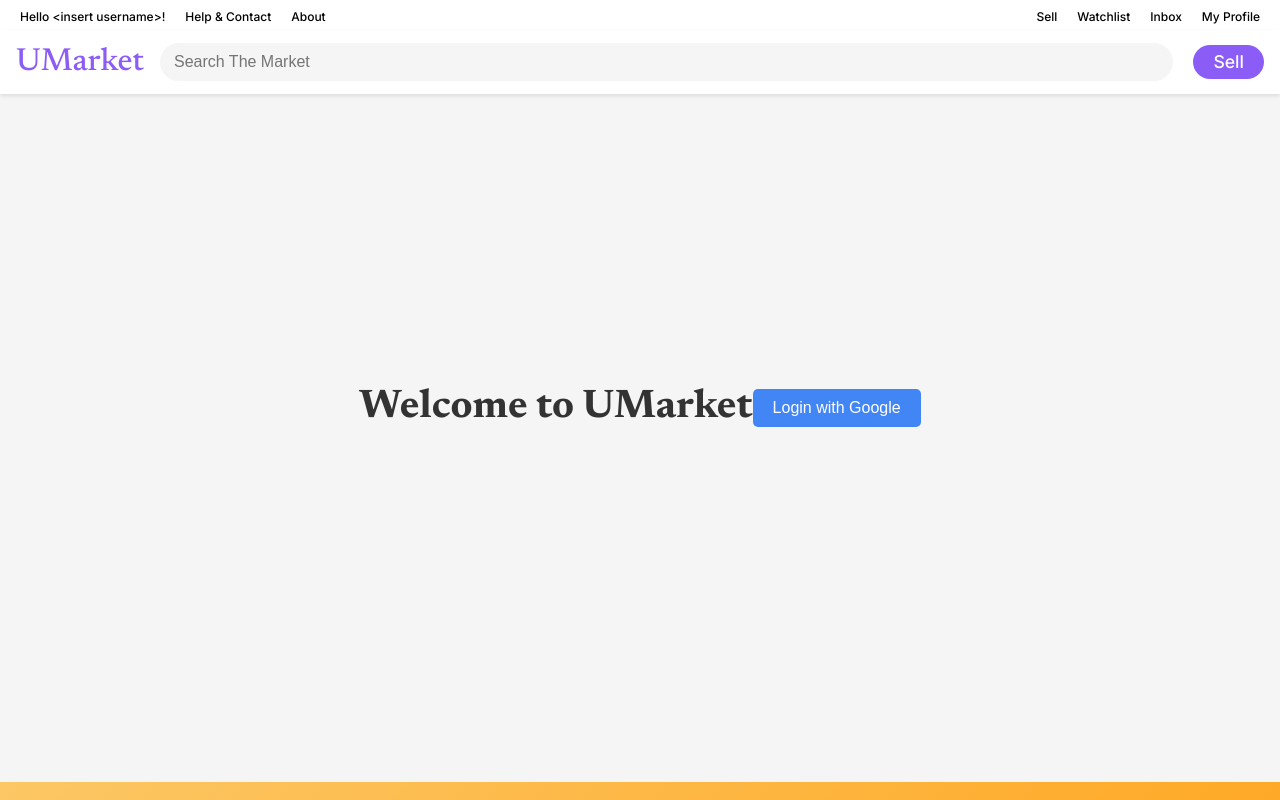
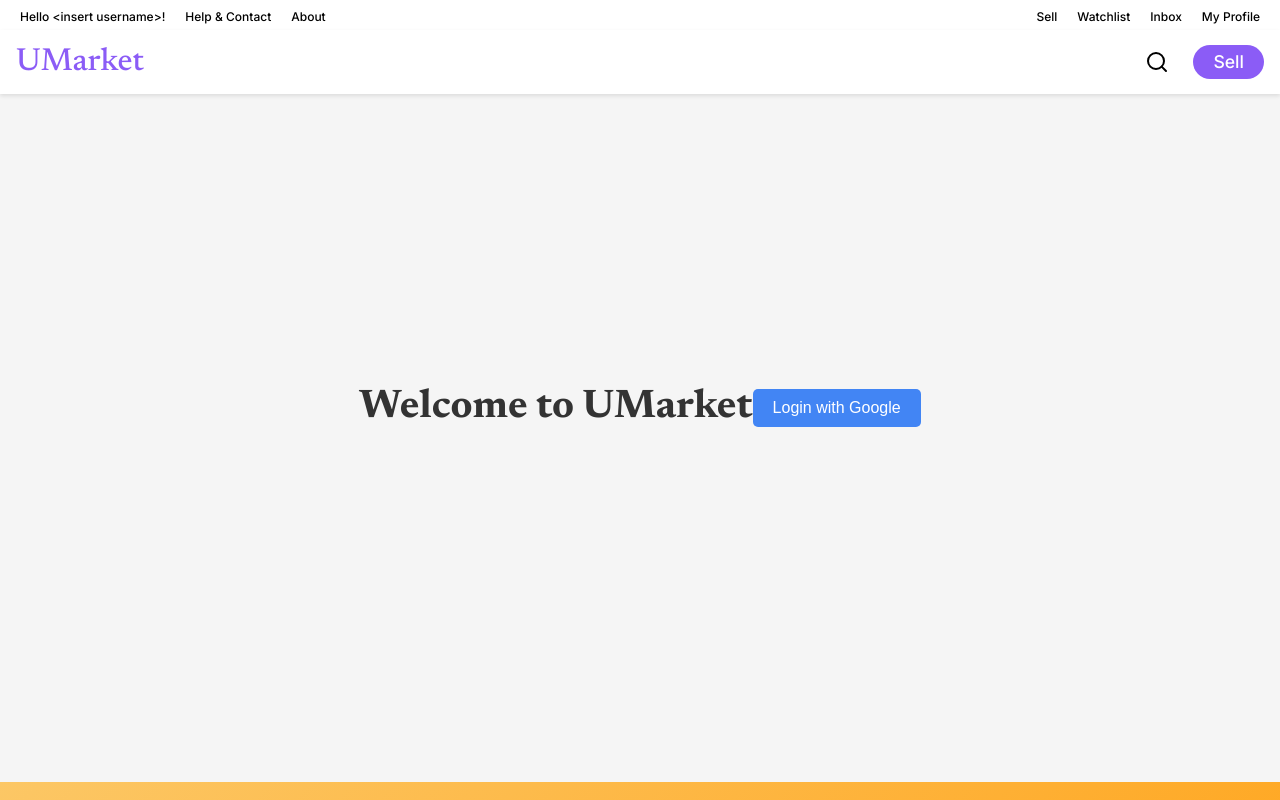
Before and after one commit to TechStartupClub/UMarket, a React (Vite) app in the folder client/: page / in a window 1280 px wide. Shown: the top 800 px of the page. Built offline with nearby package versions, Linux system fonts and the light colour scheme.

Commit message:
feat: expanding search bar

```diff
--- a/client/src/shared/components/layout/Navbar/index.tsx
+++ b/client/src/shared/components/layout/Navbar/index.tsx
@@ -1,7 +1,6 @@
 import React, { useState, useEffect, useRef } from 'react';
 import { Link, useNavigate, useLocation } from 'react-router-dom';
 import styles from './Navbar.module.css';
-// Removed location icon import
 import { User, Search, Bookmark } from 'lucide-react';
 import BurgerMenu from '../BurgerMenu';
 
@@ -12,7 +11,10 @@ const Navbar: React.FC = () => {
     const [isScrolled, setIsScrolled] = useState(false);
     const navigate = useNavigate();
     const location = useLocation();
-    const searchRef = useRef<HTMLDivElement>(null);
+    const mobileSearchRef = useRef<HTMLDivElement>(null);
+    const desktopSearchRef = useRef<HTMLDivElement>(null);
+    const searchIconRef = useRef<HTMLButtonElement>(null);
+    const mobileSearchIconRef = useRef<HTMLButtonElement>(null);
 
     useEffect(() => {
         const handleScroll = () => {
@@ -20,20 +22,12 @@ const Navbar: React.FC = () => {
             setIsScrolled(scrollPosition > 0);
         };
 
-        const handleResize = () => {
-            if (window.innerWidth > 960 && isSearchOpen) {
-                setIsSearchOpen(false);
-            }
-        };
-
         window.addEventListener('scroll', handleScroll);
-        window.addEventListener('resize', handleResize);
 
         return () => {
             window.removeEventListener('scroll', handleScroll);
-            window.removeEventListener('resize', handleResize);
         };
-    }, [isSearchOpen]);
+    }, []);
 
     // Close search when location changes
     useEffect(() => {
@@ -43,7 +37,19 @@ const Navbar: React.FC = () => {
     // Handle clicks outside the search bar
     useEffect(() => {
         const handleClickOutside = (event: MouseEvent) => {
-            if (searchRef.current && !searchRef.current.contains(event.target as Node)) {
+            const target = event.target as Node;
+
+            // Check if clicked element is inside any search component or search button
+            const isClickInsideDesktopSearch = desktopSearchRef.current?.contains(target);
+            const isClickInsideMobileSearch = mobileSearchRef.current?.contains(target);
+            const isClickOnDesktopIcon = searchIconRef.current?.contains(target);
+            const isClickOnMobileIcon = mobileSearchIconRef.current?.contains(target);
+
+            // Only close if clicked outside all search-related elements
+            if (!isClickInsideDesktopSearch &&
+                !isClickInsideMobileSearch &&
+                !isClickOnDesktopIcon &&
+                !isClickOnMobileIcon) {
                 setIsSearchOpen(false);
             }
         };
@@ -77,15 +83,11 @@ const Navbar: React.FC = () => {
     };
 
     const toggleSearch = (e: React.MouseEvent<HTMLButtonElement>) => {
-        // Prevent the default action (like form submission)
         e.preventDefault();
         e.stopPropagation();
-
-        // Always toggle isSearchOpen regardless of current state
         setIsSearchOpen(!isSearchOpen);
 
         if (!isSearchOpen) {
-            // Only close menu if we're opening search
             setIsMenuOpen(false);
         }
     };
@@ -93,33 +95,50 @@ const Navbar: React.FC = () => {
     return (
         <nav className={`${styles.navbar} ${isScrolled ? styles.scrolled : ''}`}>
             <div className={styles.container}>
+                <div className={styles.navLeft}>
                     <Link to="/" className={styles.logo}>
                         UMarket
                     </Link>
+                </div>
 
-                {/* Desktop Menu */}
-                {!isSearchOpen && (
-                    <div className={styles.desktopMenu}>
-                        <form onSubmit={handleSearch} className={styles.searchForm}>
+                {/* Desktop Search - now on the right side like mobile */}
+                <div className={styles.navCenter}>
+                    {isSearchOpen && (
+                        <div className={styles.expandedSearch} ref={desktopSearchRef}>
+                            <form onSubmit={handleSearch}>
                                 <input
                                     placeholder="Search The Market"
                                     className={styles.input}
                                     type="text"
                                     value={searchQuery}
                                     onChange={(e) => setSearchQuery(e.target.value)}
+                                    autoFocus
                                 />
                             </form>
+                        </div>
+                    )}
+                </div>
+
+                {/* Desktop Menu */}
+                <div className={styles.desktopRight}>
+                    <button
+                        className={`${styles.iconButton}`}
+                        onClick={(e) => toggleSearch(e)}
+                        aria-label="Toggle search"
+                        ref={searchIconRef}
+                    >
+                        <Search size={24} />
+                    </button>
                     <div className={styles.search}>
                         <Link to="/sell">
                             Sell
                         </Link>
                     </div>
                 </div>
-                )}
 
-                {/* Mobile Search Bar - Render inline when open */}
-                {isSearchOpen ? (
-                    <div className={styles.mobileSearchInline} ref={searchRef}>
+                {/* Mobile Search - Only shown on mobile */}
+                {isSearchOpen && (
+                    <div className={styles.mobileSearchInline} ref={mobileSearchRef}>
                         <form onSubmit={handleSearch} className={styles.searchFormMobile}>
                             <input
                                 placeholder="Search The Market"
@@ -131,7 +150,7 @@ const Navbar: React.FC = () => {
                             />
                         </form>
                     </div>
-                ) : null}
+                )}
 
                 {/* Mobile Icons */}
                 <div className={styles.mobileIcons}>
@@ -139,6 +158,7 @@ const Navbar: React.FC = () => {
                         className={`${styles.iconButton} ${isSearchOpen ? styles.active : ''}`}
                         onClick={(e) => toggleSearch(e)}
                         aria-label="Toggle search"
+                        ref={mobileSearchIconRef}
                     >
                         <Search size={24} />
                     </button>
--- a/client/src/shared/components/layout/Navbar/navbar.module.css
+++ b/client/src/shared/components/layout/Navbar/navbar.module.css
@@ -21,6 +21,21 @@
     align-items: center;
     gap: 1rem;
     padding: 0 1rem;
+    position: relative;
+}
+
+.navLeft {
+    display: flex;
+    align-items: center;
+    flex-shrink: 0;
+}
+
+.navCenter {
+    flex: 1;
+    display: flex;
+    align-items: center;
+    justify-content: flex-start;
+    position: relative;
 }
 
 .logo {
@@ -54,10 +69,39 @@
     box-shadow: 0 0 0 0.2rem rgba(139, 92, 246, 0.25);
 }
 
-.searchForm {
+/* Desktop Search */
+.expandedSearch {
+    position: absolute;
+    left: 0;
+    right: 0;
+    top: 50%;
+    transform: translateY(-50%);
+    z-index: 5;
+}
+
+.expandedSearch form {
+    width: 100%;
+    display: flex;
+}
+
+/* Mobile Search - using original styles */
+.mobileSearchInline {
+    flex: 1;
+    display: flex;
+}
+
+.searchFormMobile {
     display: flex;
     flex: 1;
-    gap: 20px;
+    width: 100%;
+}
+
+/* Desktop Menu */
+.desktopRight {
+    display: flex;
+    gap: 16px;
+    align-items: center;
+    flex-shrink: 0;
 }
 
 .search {
@@ -78,33 +122,10 @@
     font-size: 1.1rem;
 }
 
-.links {
-    display: flex;
-    gap: 0.5rem;
-    flex-shrink: 0;
-}
-
-.links a {
-    font-size: 1.1rem;
-    text-decoration: none;
-    display: flex;
-    align-items: center;
-    gap: 4px;
-    color: #555;
-}
-
-/* Desktop Menu */
-.desktopMenu {
-    display: flex;
-    gap: 20px;
-    align-items: center;
-    flex: 1;
-}
-
 /* Mobile Icons */
 .mobileIcons {
     display: none;
-    gap: px;
+    gap: 8px;
     align-items: center;
 }
 
@@ -116,47 +137,19 @@
     border: none;
     cursor: pointer;
     padding: 0.25rem;
-}
-
-.burgerButton {
-    position: relative;
-    z-index: 51;
-}
-
-.iconButton, .burgerButton {
     position: relative;
     border-radius: 50%;
     width: 40px;
     height: 40px;
+    flex-shrink: 0;
 }
 
 .iconButton:hover, .burgerButton:hover {
     background-color: #F5F5F5;
 }
 
-/* Mobile Search - Original version */
-.mobileSearch {
-    display: none;
-    position: absolute;
-    top: 100%;
-    left: 0;
-    right: 0;
-    background-color: white;
-    padding: 0.75rem;
-    box-shadow: 0 4px 6px -1px rgba(0, 0, 0, 0.1);
-    z-index: 50;
-}
-
-/* Mobile Search - Inline version */
-.mobileSearchInline {
-    flex: 1;
-    display: flex;
-}
-
-.searchFormMobile {
-    display: flex;
-    flex: 1;
-    width: 100%;
+.iconButton.active {
+    color: #8B5CF6;
 }
 
 /* Mobile Menu */
@@ -178,20 +171,23 @@
     .navbar {
         top: 30px;
     }
+
+    .mobileSearchInline,
+    .mobileIcons {
+        display: none;
+    }
 }
 
 /* Media Queries for Mobile */
 @media (max-width: 960px) {
-    .desktopMenu {
+    .desktopRight,
+    .navCenter,
+    .expandedSearch {
         display: none;
     }
 
     .mobileIcons {
         display: flex;
-    }
-
-    .mobileSearch {
-        display: block;
     }
 
     .mobileMenu {
```
Lines whose indentation alone changed are shown as unchanged.
